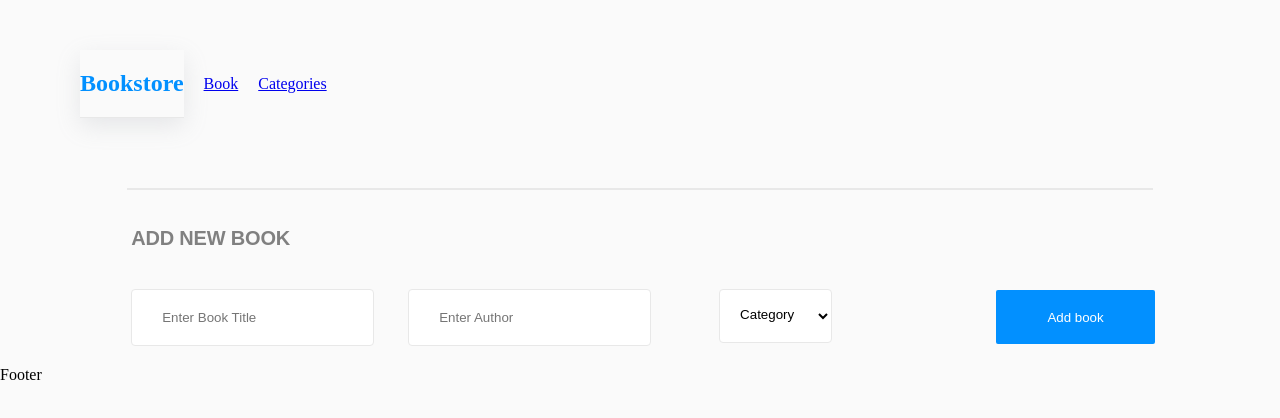
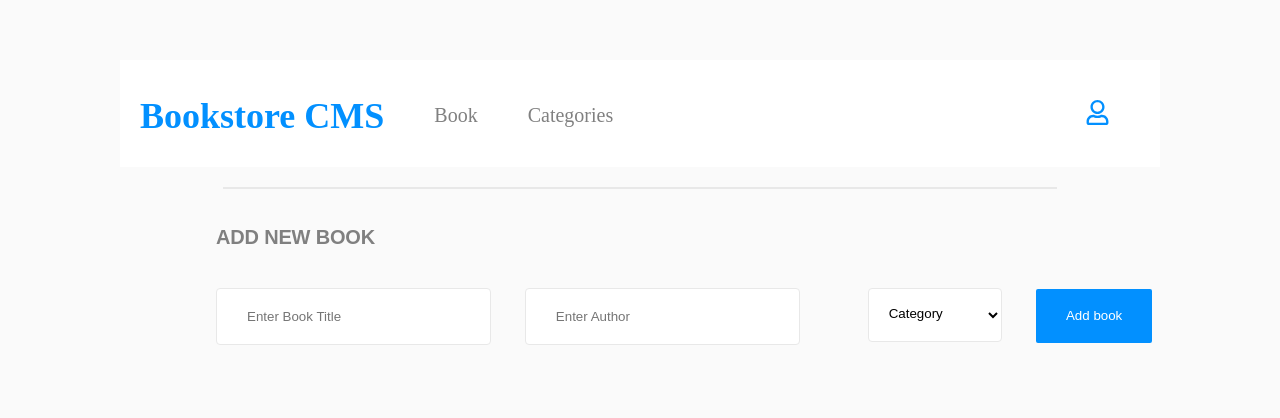
Before and after one commit to akhror-valiev/bookstore-react-app, a React (Create React App) app: page / in a window 1280 px wide. Shown: the top 418 px of the page. Built offline with nearby package versions, Linux system fonts and the light colour scheme; no server answers.

Commit message:
Add style to the project

```diff
--- a/package.json
+++ b/package.json
@@ -13,6 +13,7 @@
     "react": "^18.2.0",
     "react-circular-progressbar": "^2.1.0",
     "react-dom": "^18.2.0",
+    "react-icons": "^4.7.1",
     "react-redux": "^8.0.5",
     "react-router-dom": "^6.4.5",
     "react-scripts": "5.0.1",
--- a/src/App.js
+++ b/src/App.js
@@ -5,7 +5,7 @@ import {
 
 } from 'react-router-dom';
 import Navbar from './components/Navbar/Navbar';
-import Footer from './components/Footer/Footer';
+
 import Home from './pages/Home/Home';
 import Categories from './pages/Categories/Categories';
 import Books from './pages/Books/Books';
@@ -14,7 +14,7 @@ const Layout = () => (
   <div className="app">
     <Navbar />
     <Outlet />
-    <Footer />
+
   </div>
 );
 
--- a/src/components/Book/Book.js
+++ b/src/components/Book/Book.js
@@ -47,7 +47,7 @@ const Book = () => {
             </div>
             <div className="test">
               <div className="progress-info">
-                <p className="progress-number">
+                <p className="progress-num">
                   {value}
                   %
                 </p>
--- a/src/components/Footer/Footer.js
+++ /dev/null
@@ -1,7 +0,0 @@
-import React from 'react';
-
-const Footer = () => (
-  <div>Footer</div>
-);
-
-export default Footer;
--- a/src/components/Navbar/Navbar.js
+++ b/src/components/Navbar/Navbar.js
@@ -1,18 +1,23 @@
 import React from 'react';
 import { NavLink } from 'react-router-dom';
+import { FaRegUser } from 'react-icons/fa';
 import navCss from './Navbar.module.css';
 
 const Navbar = () => (
   <nav className={navCss.nav}>
     <header>
-      <h1>Bookstore</h1>
+      <h1>Bookstore CMS</h1>
     </header>
+
     <NavLink to="/">
       Book
     </NavLink>
     <NavLink to="/categories">
       Categories
     </NavLink>
+    <div className={navCss.userIcon}>
+      <FaRegUser />
+    </div>
   </nav>
 );
 
--- a/src/components/Navbar/Navbar.module.css
+++ b/src/components/Navbar/Navbar.module.css
@@ -2,12 +2,28 @@
   display: flex;
   align-items: center;
   justify-content: flex-start;
-  gap: 20px;
-  margin: 30px;
-  padding: 20px 0 20px 50px;
+  gap: 50px;
+  margin-top: 60px;
+  background-color: #fff;
+  padding: 5px 0 0 20px;
+  position: relative;
+}
+
+.nav a {
+  text-decoration: none;
+  font-size: 20px;
+  color: gray;
 }
 
 header h1 {
   display: flex;
   color: #0290ff;
+  font-size: 36px;
 }
+
+.userIcon {
+  font-size: 25px;
+  color: #0290ff;
+  position: absolute;
+  right: 50px;
+}
--- a/src/index.css
+++ b/src/index.css
@@ -6,64 +6,9 @@
 }
 
 body {
-  margin: 0;
   background-color: #fafafa;
-}
-
-header {
-  display: flex;
-  flex-direction: row;
-  border-bottom: solid 1px #e8e8e8;
-  box-shadow: rgba(149, 157, 165, 0.2) 0 8px 24px;
-}
-
-.nav-items {
-  margin: 29px 30px;
-}
-
-.nav-item {
-  text-decoration: none;
-  color: var(--textcolor);
-  width: 3.688rem;
-  height: 1rem;
-  margin: 1rem 2.563rem 0.688rem 0;
-  font-size: 1.1rem;
-  font-weight: normal;
-  font-stretch: normal;
-  font-family: Montserrat, sans-serif;
-  font-style: normal;
-  line-height: normal;
-  letter-spacing: 1.9px;
-}
-
-#logo {
-  width: 15rem;
-  height: 2.313rem;
-  margin: 1.5rem 2.938rem 0.125rem 8rem;
-  font-family: Montserrat, sans-serif;
-  font-size: 1.875rem;
-  font-weight: bold;
-  font-stretch: normal;
-  font-style: normal;
-  line-height: normal;
-  letter-spacing: normal;
-  color: var(--logocolor);
-}
-
-.logo-section {
-  width: 2.813rem;
-  height: 2.813rem;
-  margin: 1.2rem 0 0 27.4rem;
-  padding: 0;
-  border: solid 1px #e8e8e8;
-  border-radius: 30px;
-}
-
-.user-icon {
-  position: relative;
-  top: 0.8rem;
-  left: 0.85rem;
-  color: var(--logocolor);
+  padding: 0 100px;
+  margin: 0 20px;
 }
 
 .single-book {
@@ -79,7 +24,7 @@ header {
   flex-direction: row;
   margin-bottom: 13px;
   margin-top: 50px;
-  width: 80%;
+  width: 90%;
   border: solid 1px #e8e8e8;
   background-color: white;
   padding: 10px 0 50px 0;
@@ -199,7 +144,6 @@ hr {
   height: 3.4rem;
   margin-top: 20px;
   border-radius: 2px;
-  margin-left: 130px;
   cursor: pointer;
 }
 
@@ -232,21 +176,22 @@ hr {
 }
 
 .Form {
-  width: 80%;
+  width: 90%;
   display: flex;
   flex-direction: column;
   align-items: flex-start;
-  margin-left: 8.2rem;
+  margin-left: 6rem;
 }
 
 form {
   display: flex;
   flex-direction: row;
   margin-bottom: 20px;
+  width: 100%;
 }
 
 input {
-  width: 60%;
+  width: 100%;
   height: 50%;
   margin: 1.188rem 2.125rem 0 0;
   padding: 20px 30px;
@@ -256,7 +201,7 @@ input {
 }
 
 .cat {
-  width: 19rem;
+  width: 30rem;
   height: 3.4rem;
   margin: 1.188rem 2.125rem 0;
   padding: 0.375rem 0.938rem 0.563rem 1rem;
@@ -301,16 +246,16 @@ input {
   color: white;
   background-color: var(--logocolor);
   border: none;
-  width: 10%;
-  height: 3.4rem;
+  width: 20%;
+  height: 3.5rem;
   border-radius: 2px;
   cursor: pointer;
 }
 
 .progress-status {
-  width: 5rem;
+  width: 4.9rem;
   height: 1.125rem;
-  margin: 0.438rem 4.938rem 0.75rem 0.75rem;
+  margin: 0.44rem 4.938rem 0.75rem 0.75rem;
   opacity: 0.5;
   font-family: "Montserrat", sans-serif;
   font-size: 0.875rem;
@@ -325,16 +270,16 @@ input {
 .test {
   display: flex;
   flex-direction: column;
-  margin-left: 20px;
-  margin-top: 13px;
+  margin-left: 22px;
+  margin-top: 15px;
   width: 50%;
   border-right: solid 1px #e8e8e8;
 }
 
-.progress-number {
-  width: 4.25rem;
-  height: 2.438rem;
-  margin: 0.1rem 5.75rem 0 0.688rem;
+.progress-num {
+  width: 4.3rem;
+  height: 2.5rem;
+  margin: 0.2rem 5.8rem 0 0.7rem;
   font-family: "Montserrat", sans-serif;
   font-size: 2rem;
   font-weight: normal;
--- a/src/pages/Home/Home.js
+++ b/src/pages/Home/Home.js
@@ -1,11 +1,13 @@
 import React from 'react';
 import AddBookForm from '../../components/AddBookForm/AddBookForm';
+
 import Books from '../Books/Books';
 
 const Home = () => (
-  <div>
+  <div className="addbook-container">
     <Books />
     <AddBookForm />
+
   </div>
 );
 
--- a/src/redux/books/books.js
+++ b/src/redux/books/books.js
@@ -5,7 +5,7 @@ const DELETE_BOOK = 'react-bookstore/books/DELETE_BOOK';
 const BOOK_FAILURE = 'react-bookstore/books/BOOK_FAILURE';
 
 const url = 'https://us-central1-bookstore-api-e63c8.cloudfunctions.net/bookstoreApi/apps';
-const identifier = 'nCNdsVJm2y1eTVvc8LoB';
+const keys = 'nCNdsVJm2y1eTVvc8LoB';
 
 const books = [];
 
@@ -28,7 +28,7 @@ const BookReducer = (state = books, action) => {
 export const addBook = (book) => ({ type: ADD_BOOK, payload: book });
 
 export const fetchBooks = () => async (dispatch) => {
-  await axios.get(`${url}/${identifier}/books`).then(
+  await axios.get(`${url}/${keys}/books`).then(
     (response) => dispatch(addBook(response.data)),
     (err) => dispatch({ type: BOOK_FAILURE, err }),
   );
@@ -36,13 +36,13 @@ export const fetchBooks = () => async (dispatch) => {
 
 export const deleteBook = (id) => async (dispatch) => {
   await axios
-    .delete(`${url}/${identifier}/books/${id}`)
+    .delete(`${url}/${keys}/books/${id}`)
     .then(() => dispatch(fetchBooks())); return { type: DELETE_BOOK, payload: id };
 };
 
 export const postBook = (book) => async (dispatch) => {
   await axios
-    .post(`${url}/${identifier}/books`, book)
+    .post(`${url}/${keys}/books`, book)
     .then(() => dispatch(fetchBooks()));
 };
 
```
Also changed, not shown: 1 other file (tests, documents, lock files or other folders).
